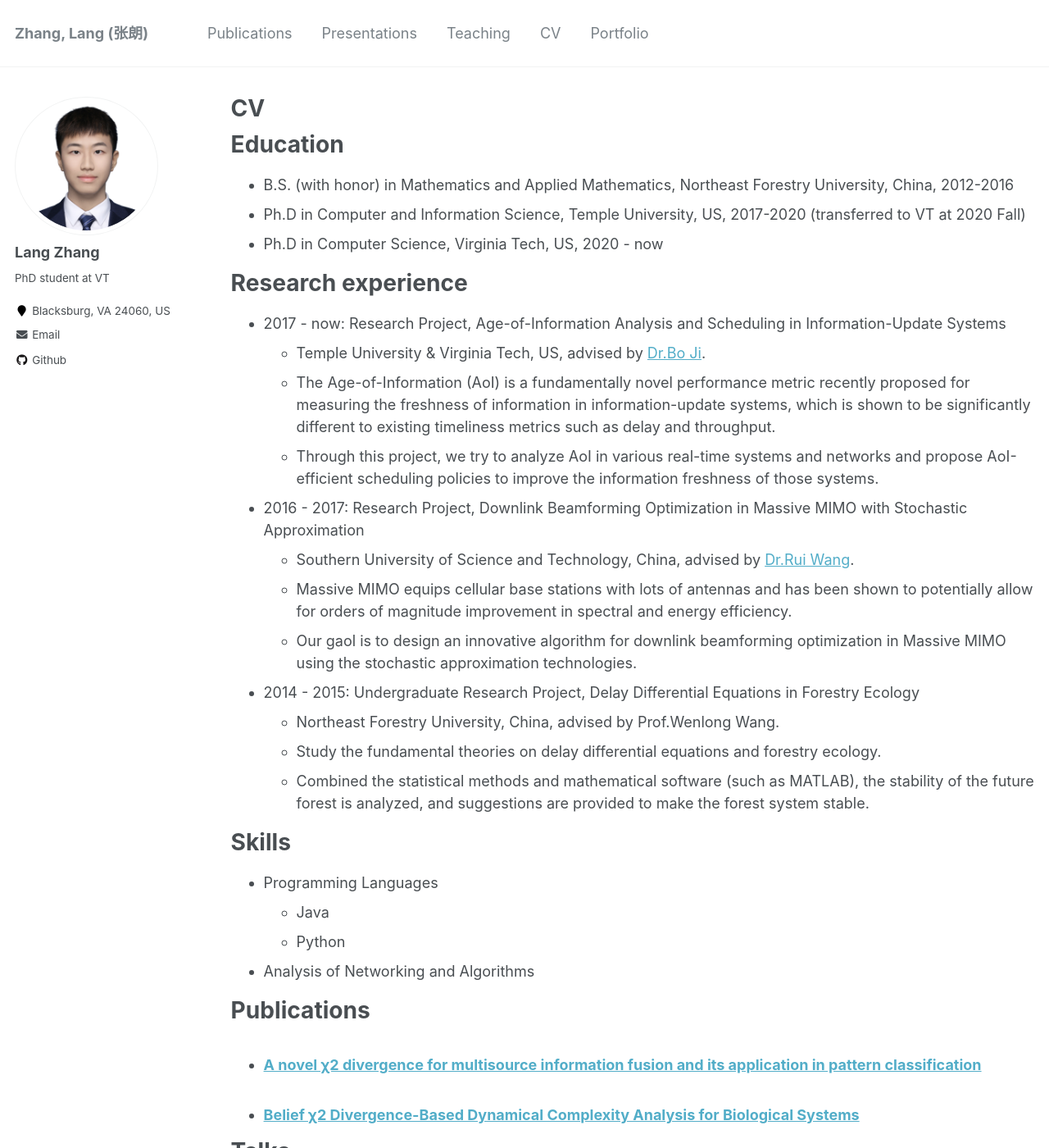
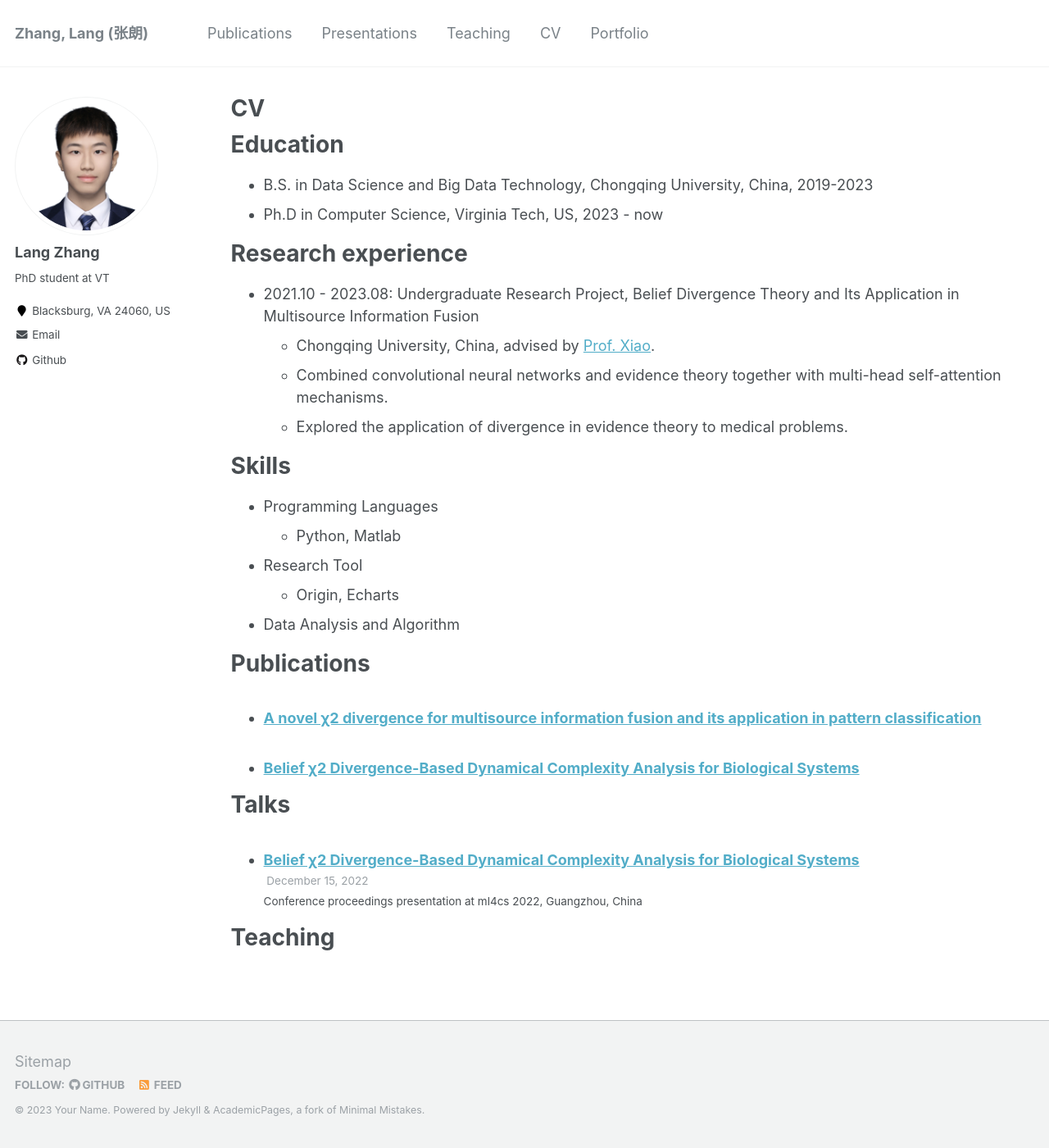
Before and after one commit to langzhang2000/langzhang2000.github.io, a Jekyll site: the page built from _pages/cv.md, in a window 1280 px wide and 1400 px high. Shown: the whole window at 82% size. Built offline with Jekyll 4.4.1, drawn with Linux system fonts in a browser that asks for light colours.

Commit message:
Update cv.md

```diff
--- a/_pages/cv.md
+++ b/_pages/cv.md
@@ -11,33 +11,23 @@ redirect_from:
 
 Education
 ======
-* B.S. (with honor) in Mathematics and Applied Mathematics, Northeast Forestry University, China, 2012-2016
-* Ph.D in Computer and Information Science, Temple University, US, 2017-2020 (transferred to VT at 2020 Fall)
-* Ph.D in Computer Science, Virginia Tech, US, 2020 - now
+* B.S. in Data Science and Big Data Technology, Chongqing University, China, 2019-2023
+* Ph.D in Computer Science, Virginia Tech, US, 2023 - now
 
 Research experience
 ======
-* 2017 - now: Research Project, Age-of-Information Analysis and Scheduling in Information-Update Systems
-  * Temple University & Virginia Tech, US, advised by [Dr.Bo Ji](https://people.cs.vt.edu/boji/).
-  * The Age-of-Information (AoI) is a fundamentally novel performance metric recently proposed for measuring the freshness of information in information-update systems, which is shown to be significantly different to existing timeliness metrics such as delay and throughput.
-  * Through this project, we try to analyze AoI in various real-time systems and networks and propose AoI-efficient scheduling policies to improve the information freshness of those systems.
-
-* 2016 - 2017: Research Project, Downlink Beamforming Optimization in Massive MIMO with Stochastic Approximation
-  * Southern University of Science and Technology, China, advised by [Dr.Rui Wang](https://eee.sustc.edu.cn/p/wangrui/).
-  * Massive MIMO equips cellular base stations with lots of antennas and has been shown to potentially allow for orders of magnitude improvement in spectral and energy efficiency.
-  * Our gaol is to design an innovative algorithm for downlink beamforming optimization in Massive MIMO using the stochastic approximation technologies.
-
-* 2014 - 2015: Undergraduate Research Project, Delay Differential Equations in Forestry Ecology
-  * Northeast Forestry University, China, advised by Prof.Wenlong Wang.
-  * Study the fundamental theories on delay differential equations and forestry ecology.
-  * Combined the statistical methods and mathematical software (such as MATLAB), the stability of the future forest is analyzed, and suggestions are provided to make the forest system stable.
+* 2021.10 - 2023.08: Undergraduate Research Project, Belief Divergence Theory and Its Application in Multisource Information Fusion
+  * Chongqing University, China, advised by [Prof. Xiao](http://www.cse.cqu.edu.cn/info/2095/5902.htm).
+  * Combined convolutional neural networks and evidence theory together with multi-head self-attention mechanisms.
+  * Explored the application of divergence in evidence theory to medical problems.
 
 Skills
 ======
 * Programming Languages
-  * Java
-  * Python
-* Analysis of Networking and Algorithms
+  * Python, Matlab
+* Research Tool
+  * Origin, Echarts
+* Data Analysis and Algorithm
 
 Publications
 ======
```
